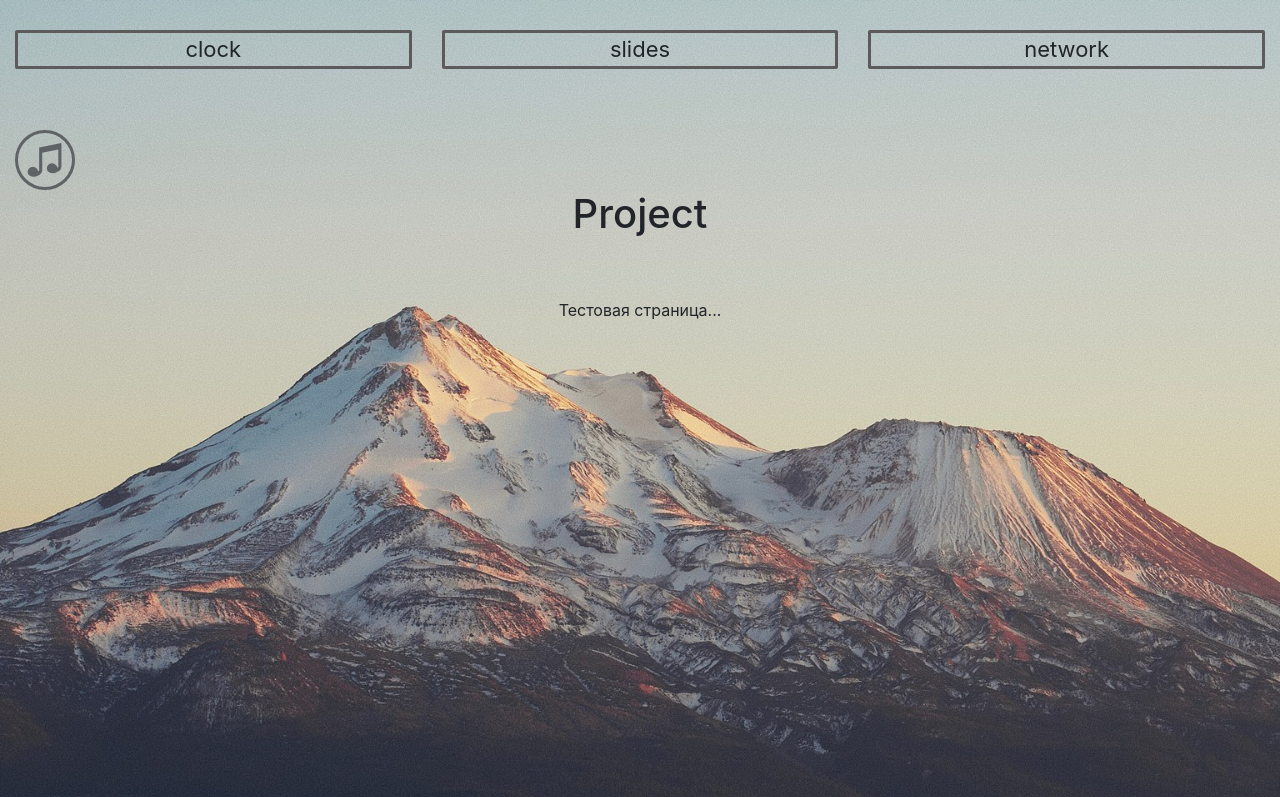
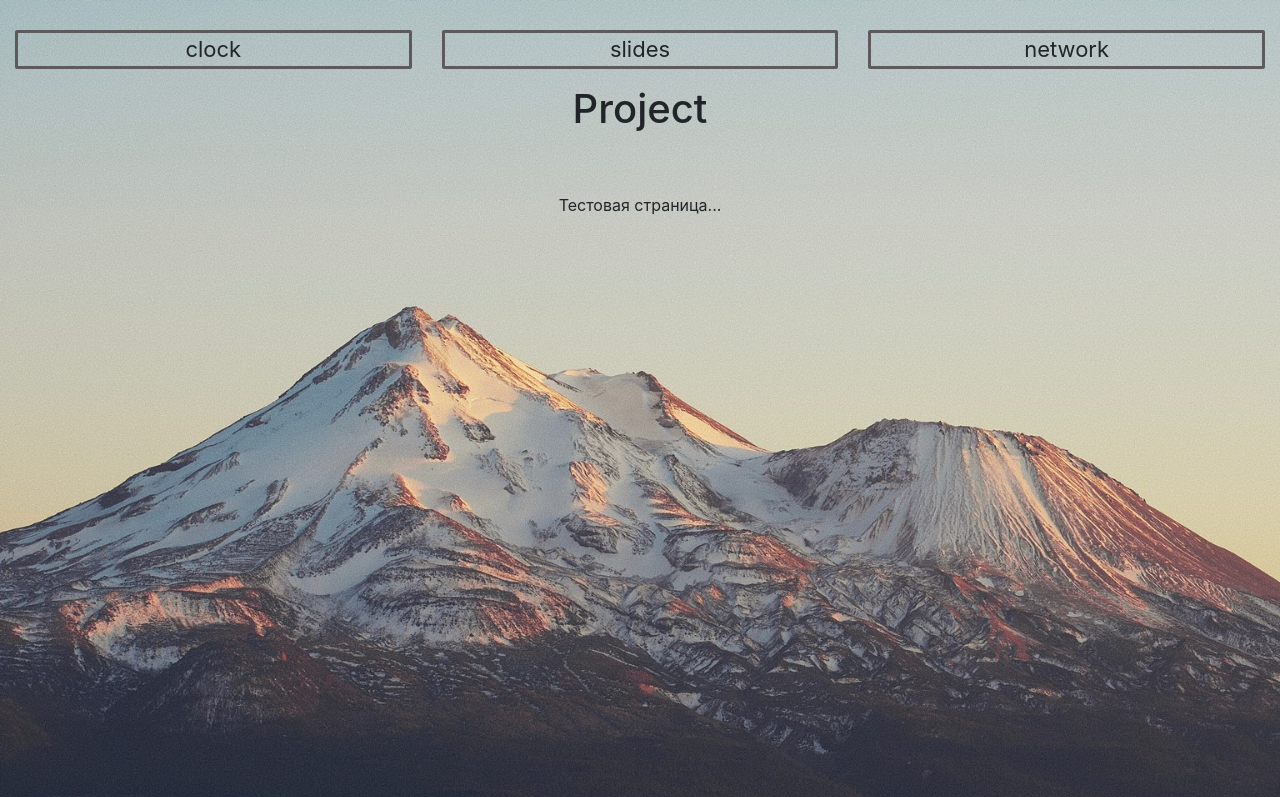
Before and after one commit to Andelight/andelight.github.io, a plain HTML site: page random/index.html in a window 1280 px wide. Shown: the top 797 px of the page. Drawn offline with nearby package versions, Linux system fonts and the light colour scheme.

Commit message:
sound removed

```diff
--- a/random/index.html
+++ b/random/index.html
@@ -37,7 +37,7 @@
       </nav>
 
 
-      <button id="sound__btn">&#x266B;</button>
+      <!-- <button id="sound__btn">&#x266B;</button> -->
 
 
       <div class="row align-items-center">
--- a/random/js/script.js
+++ b/random/js/script.js
@@ -50,6 +50,7 @@ close_btn.addEventListener('click', () => {
   buttonWrapper.style.display = "block"
 })
 
+
 let audio = new Audio();
 audio.src = '../audio/kavinsky.mp3';
 audio.autoplay = false;
```
